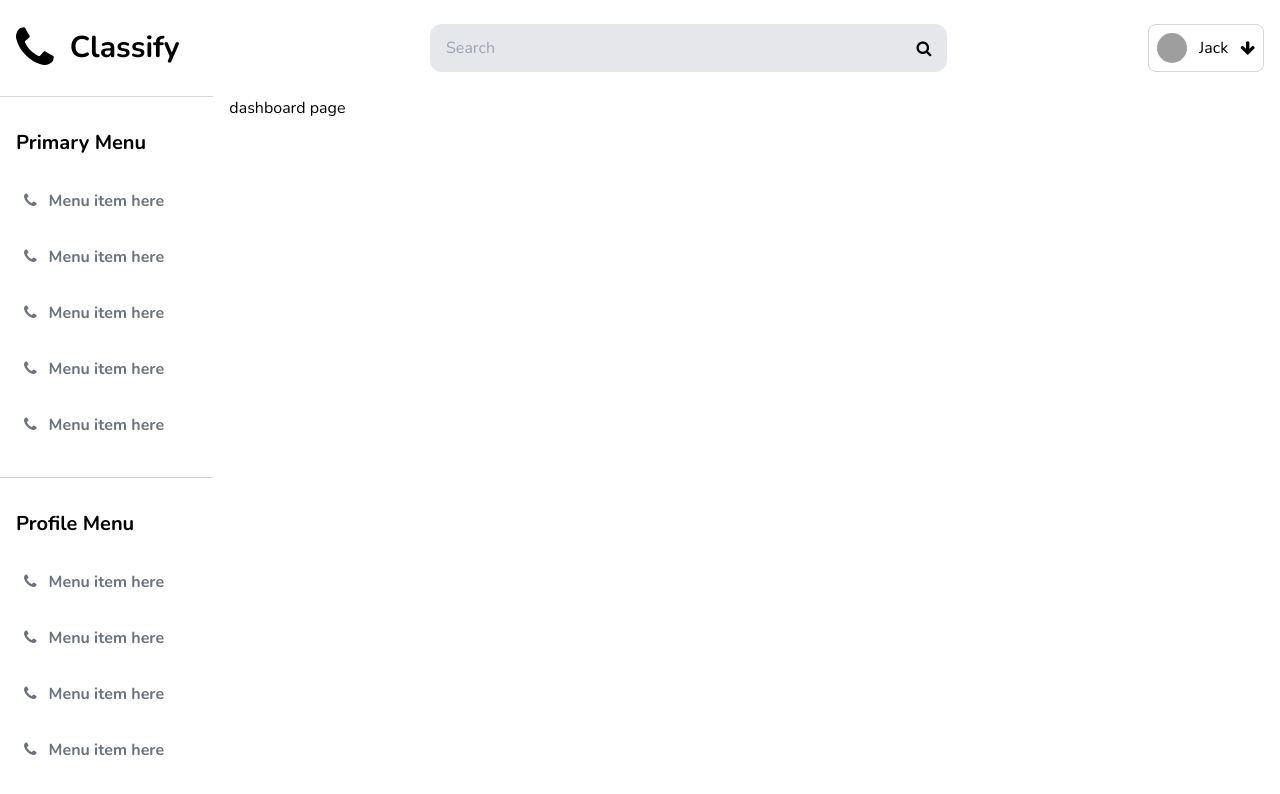
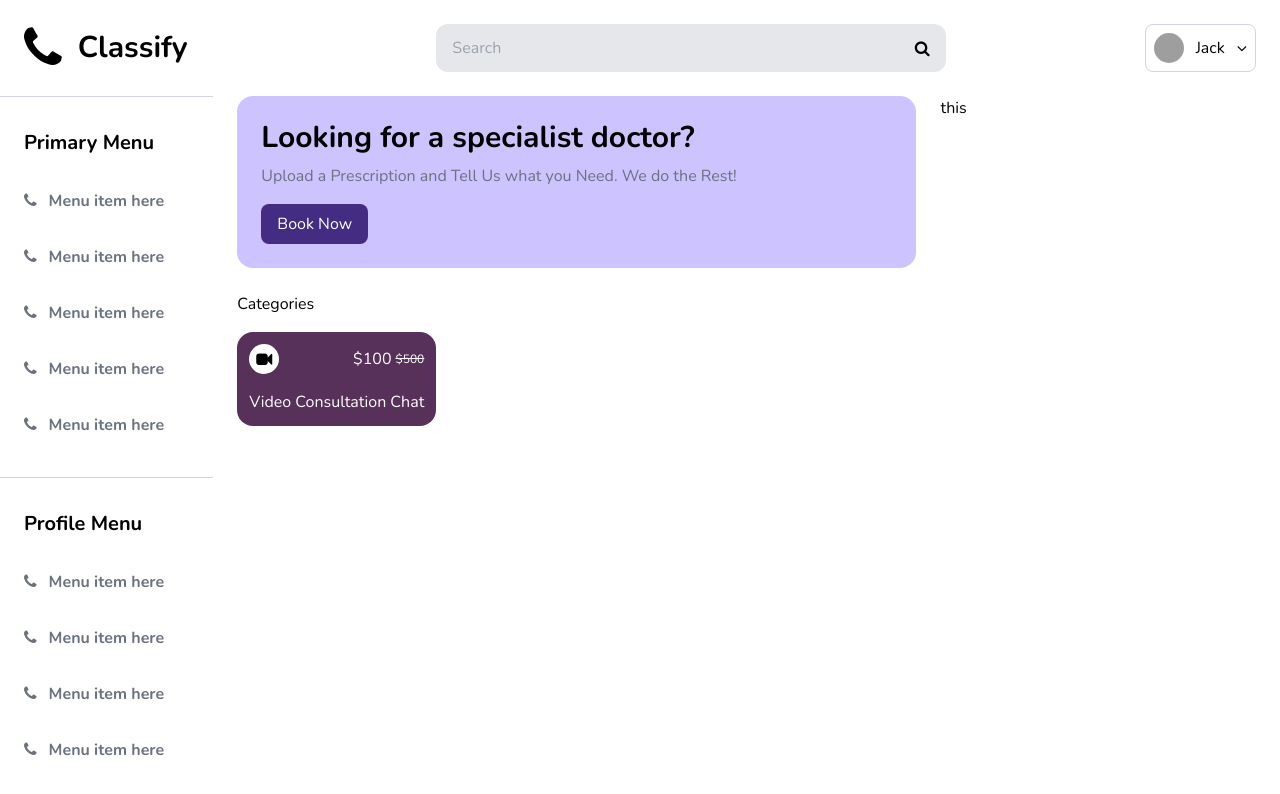
Before and after one commit to ibraheemosule/skoolizy, a React (Vite) app: page / in a window 1280 px wide. Shown: the top 794 px of the page. Built offline with nearby package versions, Linux system fonts and the light colour scheme; grey boxes are pictures that could not be loaded.

Commit message:
built the cards for the dashboard

```diff
--- a/src/components/layout/Layout.tsx
+++ b/src/components/layout/Layout.tsx
@@ -16,9 +16,9 @@ const Layout: FC = () => {
       >
         <SideNav />
       </section>
-      <section className="h-screen w-full overflow-y-auto grow pt-6">
+      <section className="h-screen overflow-y-auto grow pt-6">
         <TopHeader setToggleNav={setToggleNav} />
-        <div className="page _full my-6">
+        <div className="page _full my-6 px-6">
           <Dashboard />
         </div>
       </section>
--- a/src/components/layout/side-nav/SideNav.tsx
+++ b/src/components/layout/side-nav/SideNav.tsx
@@ -1,4 +1,5 @@
 import { memo } from 'react';
+import { Heading1 } from 'components/reusables/ui/heading';
 import PrimaryMenu from './primary-menu/PrimaryMenu';
 import ProfileMenu from './profile-menu/ProfileMenu';
 
@@ -9,7 +10,7 @@ const SideNav = () => (
   >
     <div className="shrink-0 flex items-center gap-4 _full">
       <i className="fa fa-phone fa-3x" />
-      <span className="text-3xl font-bold">Classify</span>
+      <Heading1>Classify</Heading1>
     </div>
     <div className="grow overflow-y-auto pb-8">
       <PrimaryMenu />
--- a/src/components/layout/top-header/TopHeader.tsx
+++ b/src/components/layout/top-header/TopHeader.tsx
@@ -25,7 +25,7 @@ const TopHeader: FC<ITopHeader> = ({ setToggleNav }) => (
             alt="avi"
           />
           <span>Jack</span>
-          <i className="fa fa-arrow-down" />
+          <i className="fa fa-angle-down" />
         </div>
       </div>
     </div>
--- a/src/components/pages/dashboard/Dashboard.tsx
+++ b/src/components/pages/dashboard/Dashboard.tsx
@@ -1,5 +1,46 @@
 import { memo } from 'react';
+import { Heading1 } from 'components/reusables/ui/heading';
+import { BaseText, SmallText } from 'components/reusables/ui/text';
+import { ActionBtn } from 'components/reusables/ui/buttons';
+import { Circle, Card } from 'components/reusables/ui/others';
 
-const Dashboard = () => <section>dashboard page</section>;
+const Dashboard = () => (
+  <section>
+    <div className="flex flex-wrap lg:flex-nowrap gap-6">
+      <div className="w-full lg:w-8/12 shrink-0">
+        <Card className="bg-light.purple p-6 ">
+          <Heading1>Looking for a specialist doctor?</Heading1>
+          <BaseText className="mt-2 text-gray-500 font-light">
+            Upload a Prescription and Tell Us what you Need. We do the Rest!
+          </BaseText>
+          <ActionBtn className="mt-4">Book Now</ActionBtn>
+        </Card>
+        <div className="mt-6">
+          <BaseText>Categories</BaseText>
+          <div className="flex flex-wrap mt-4 gap-4 md:flex-nowrap">
+            <Card className="p-3 text-white  bg-dark.brown">
+              <div className="flex gap-1 justify-between items-center">
+                <Circle size="30" className="bg-white shrink-0">
+                  <i
+                    className="fa fa-video-camera text-black"
+                    aria-hidden="true"
+                  />
+                </Circle>
+                <div className="flex gap-1 items-center">
+                  <BaseText>$100</BaseText>
+                  <SmallText>
+                    <s>$500</s>
+                  </SmallText>
+                </div>
+              </div>
+              <BaseText className="mt-4">Video Consultation Chat</BaseText>
+            </Card>
+          </div>
+        </div>
+      </div>
+      <div className="w-full md:w-auto grow">this</div>
+    </div>
+  </section>
+);
 
 export default memo(Dashboard);
--- a/src/components/reusables/menu/Menu.tsx
+++ b/src/components/reusables/menu/Menu.tsx
@@ -6,7 +6,7 @@ const Menu = ({ children }: IChild) => (
 );
 
 const Title = ({ children }: IChild) => (
-  <h2 className="_full  text-xl py-4">{children}</h2>
+  <h2 className="_full text-xl py-4">{children}</h2>
 );
 
 const Wrapper = ({ children }: IChild) => (
--- /dev/null
+++ b/src/components/reusables/ui/buttons.tsx
@@ -0,0 +1,19 @@
+import { memo } from 'react';
+import { IBaseProp } from 'src/ts-types/react-types';
+
+export const ActionBtn = memo(({ children, className }: IBaseProp) => (
+  <button
+    className={`text-white bg-dark.purple rounded-lg px-4 py-2 ${className}`}
+    type="button"
+  >
+    {children}
+  </button>
+));
+ActionBtn.displayName = 'ActionBtn';
+
+export const DeleteBtn = memo(({ children, className }: IBaseProp) => (
+  <button className={`text-white bg-red-700 ${className}`} type="button">
+    {children}
+  </button>
+));
+DeleteBtn.displayName = 'DeleteBtn';
--- /dev/null
+++ b/src/components/reusables/ui/heading.tsx
@@ -0,0 +1,12 @@
+import { memo } from 'react';
+import { IBaseProp } from 'src/ts-types/react-types';
+
+export const Heading1 = memo(({ children, className }: IBaseProp) => (
+  <h1 className={`text-3xl font-bold ${className}`}>{children}</h1>
+));
+Heading1.displayName = 'Heading1';
+
+export const Heading2 = memo(({ children, className }: IBaseProp) => (
+  <h2 className={`text-2xl font-bold ${className}`}>{children}</h2>
+));
+Heading2.displayName = 'Heading2';
--- /dev/null
+++ b/src/components/reusables/ui/others.tsx
@@ -0,0 +1,19 @@
+import { memo } from 'react';
+import { IBaseProp } from 'src/ts-types/react-types';
+
+export const Circle = memo(
+  ({ children, className, size }: IBaseProp & { size: string }) => (
+    <div
+      style={{ width: `${size}px`, paddingTop: `${size}px` }}
+      className={`relative overflow-hidden rounded-full ${className}`}
+    >
+      <div className="absolute inset-0 grid place-items-center">{children}</div>
+    </div>
+  )
+);
+Circle.displayName = 'Circle';
+
+export const Card = memo(({ children, className }: IBaseProp) => (
+  <div className={`rounded-2xl ${className}`}>{children}</div>
+));
+Card.displayName = 'Card';
--- /dev/null
+++ b/src/components/reusables/ui/text.tsx
@@ -0,0 +1,17 @@
+import { memo } from 'react';
+import { IBaseProp } from 'src/ts-types/react-types';
+
+export const BaseText = memo(({ children, className }: IBaseProp) => (
+  <p className={`${className}`}>{children}</p>
+));
+BaseText.displayName = 'BaseText';
+
+export const BoldText = memo(({ children, className }: IBaseProp) => (
+  <h2 className={`font-bold ${className}`}>{children}</h2>
+));
+BoldText.displayName = 'BoldText';
+
+export const SmallText = memo(({ children, className }: IBaseProp) => (
+  <h2 className={`text-xs ${className}`}>{children}</h2>
+));
+SmallText.displayName = 'SmallText';
--- a/src/index.css
+++ b/src/index.css
@@ -19,7 +19,7 @@ body {
 
 @layer components {
   ._full {
-    @apply px-4 w-full;
+    @apply px-4 md:px-6 w-full;
   }
   .modal {
     background-color: rgba(0, 0, 0, 0.5);
--- a/src/ts-types/react-types.ts
+++ b/src/ts-types/react-types.ts
@@ -3,3 +3,7 @@ import { ReactNode } from 'react';
 export interface IChild {
   children: ReactNode;
 }
+
+export interface IBaseProp extends IChild {
+  className?: string;
+}
```
